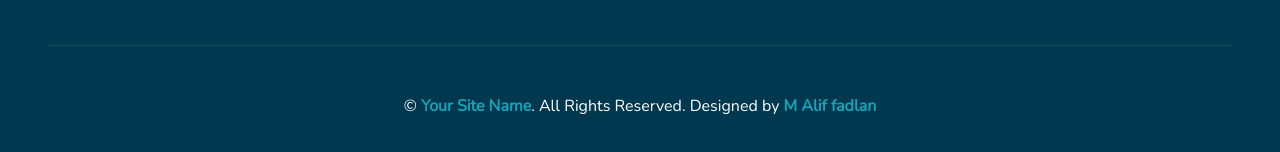
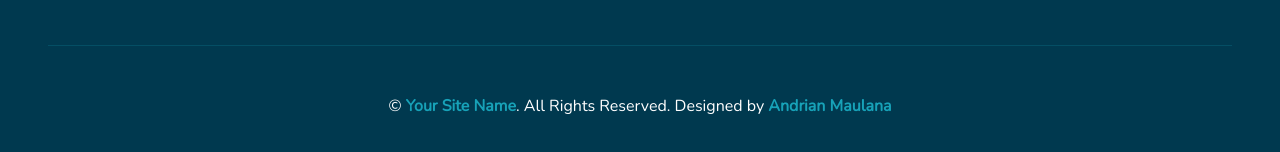
Before and after one commit to Andrian-Maulana/SELLA2, a plain HTML site: page index.html in a window 1280 px wide. Shown: the part 5991-6143 px from the top of the page. Drawn offline with nearby package versions, Linux system fonts and the light colour scheme.

Commit message:
update index.html

```diff
--- a/index.html
+++ b/index.html
@@ -598,7 +598,7 @@
             <p class="m-0 text-center text-white">
                 &copy; <a class="text-primary font-weight-bold" href="#">Your Site Name</a>. All Rights Reserved. Designed
                 by
-                <a class="text-primary font-weight-bold" href="index.html">M Alif fadlan</a>
+                <a class="text-primary font-weight-bold" href="index.html">Andrian Maulana</a>
             </p>
         </div>
     </div>
```
